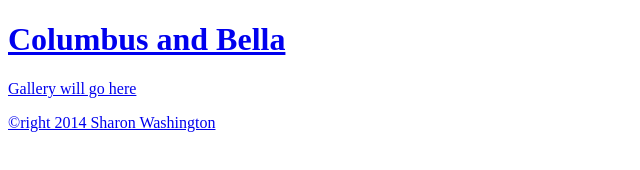
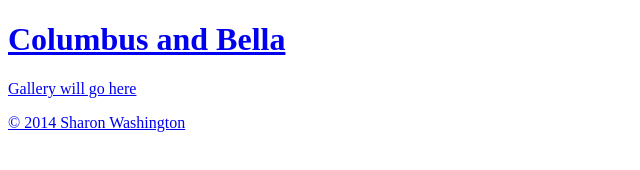
Before and after one commit to ShaRay/Dogs, a plain HTML site: page index.html in a window 1280 px wide. Shown: the full height of the page, 0-640 px from the left. Drawn offline with Linux system fonts and the light colour scheme.

Commit message:
fixed error in footer

```diff
--- a/index.html
+++ b/index.html
@@ -12,6 +12,6 @@
 	<section>
 		<p>Gallery will go here</p>
 	</section>
-	<footer>&copyright 2014 Sharon Washington</footer>
+	<footer>&copy; 2014 Sharon Washington</footer>
 	</body>
 	</html>
```
